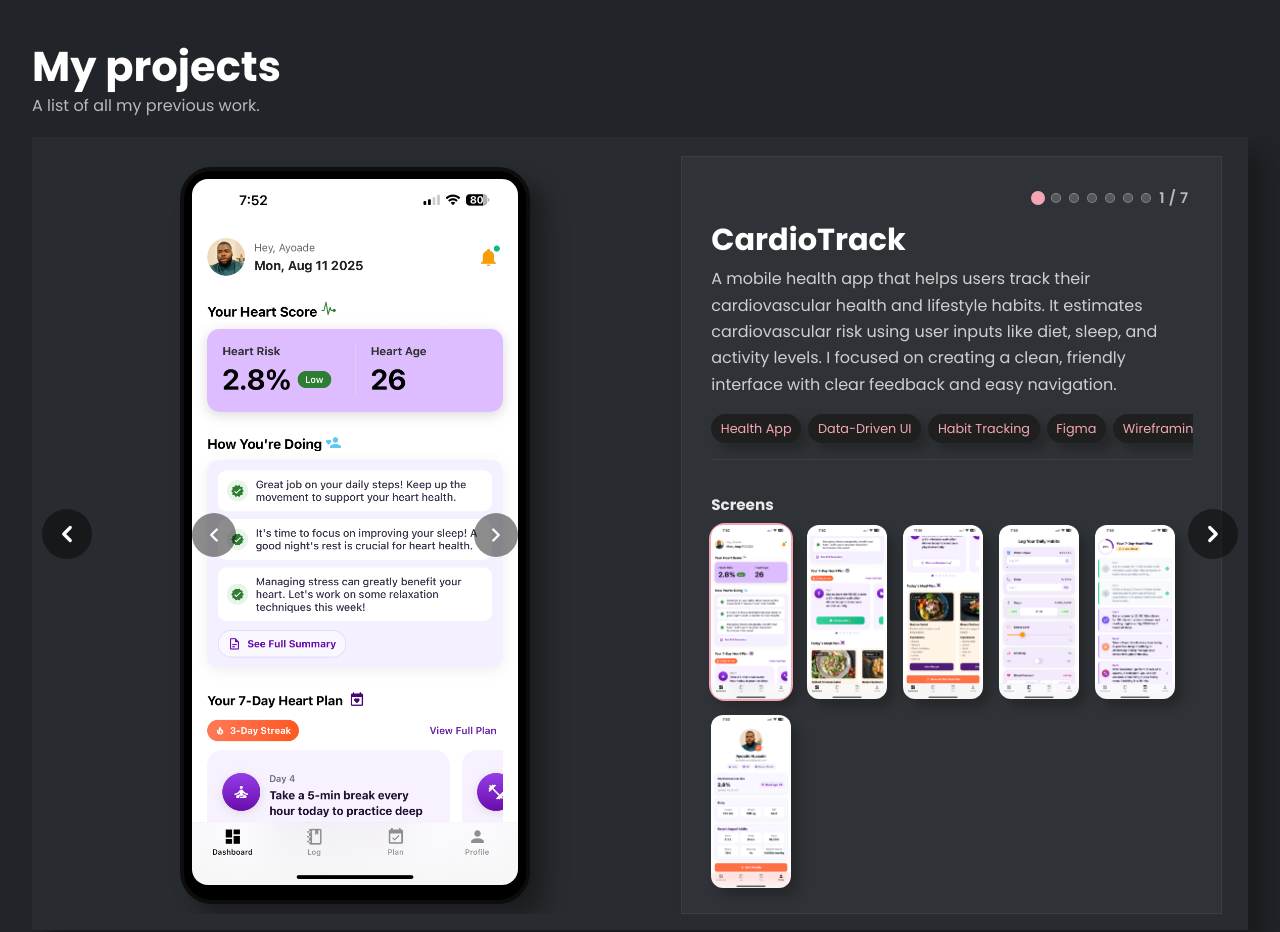
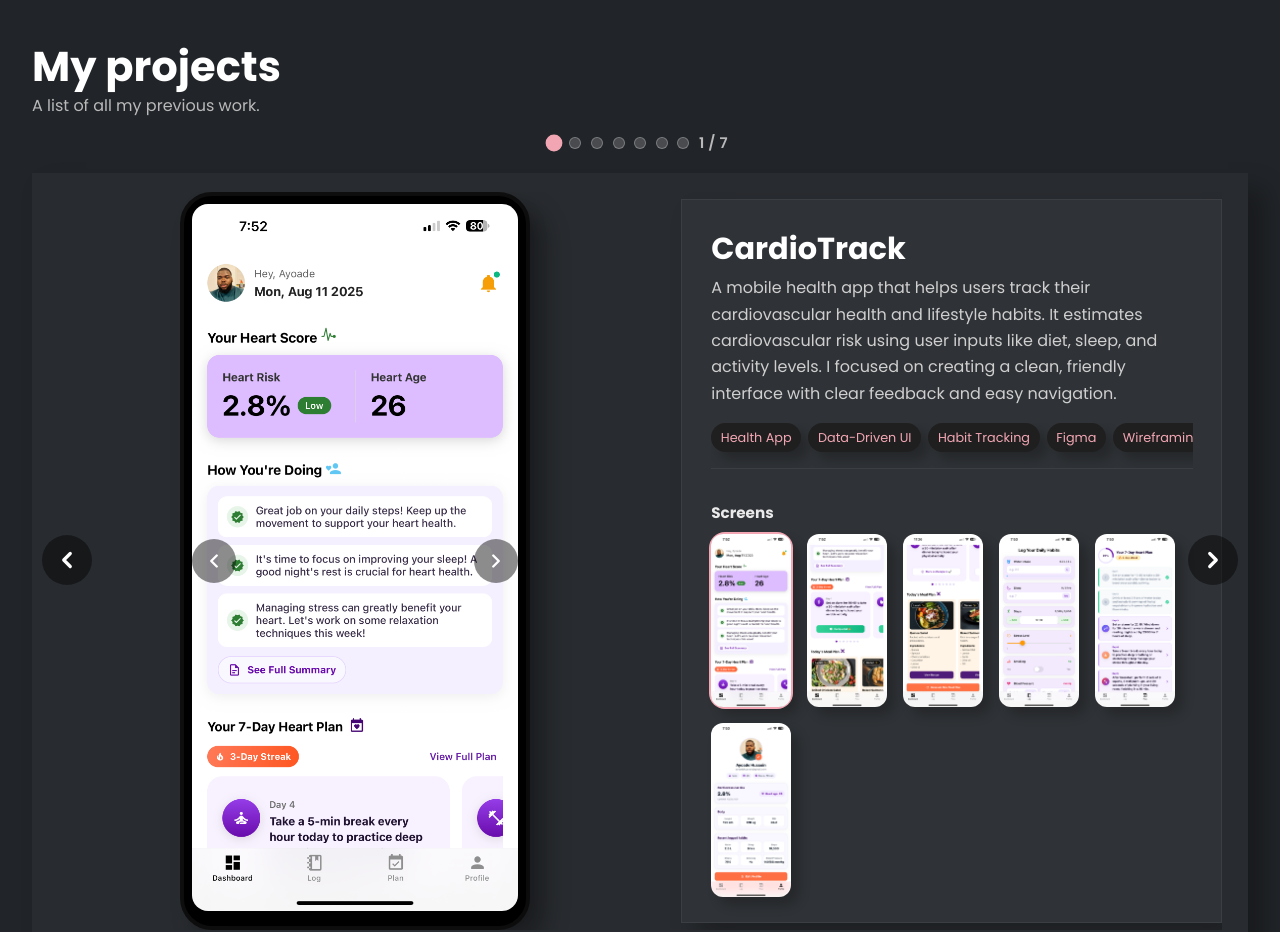
Before and after one commit to maryam-sulayman/portfolio, a React (Vite) app: page / in a window 1280 px wide. Shown: the part 940-1872 px from the top of the page. Built offline with nearby package versions, Linux system fonts and the light colour scheme.

Commit message:
made some css changes to the project indicator

```diff
--- a/src/components/Projects.jsx
+++ b/src/components/Projects.jsx
@@ -173,6 +173,18 @@ const onThumbClick = (pi, i) => {
         <p className="muted">A list of all my previous work.</p>
       </div>
 
+{/* Desktop-only dots at top */}
+<div className="proj-dots-top" aria-label="Project navigation">
+  {PROJECTS.map((_, i) => (
+    <button
+      key={i}
+      className={`dot ${i === projectIndex ? "active" : ""}`}
+      onClick={() => goToProject(i)}
+      aria-label={`Go to project ${i + 1} of ${PROJECTS.length}`}
+    />
+  ))}
+  <span className="proj-count">{projectIndex + 1} / {PROJECTS.length}</span>
+</div>
 
       <div className="carousel">
 <button className="nav-cta left" onClick={prevProject} disabled={projectIndex === 0}>
--- a/src/styles/Projects.css
+++ b/src/styles/Projects.css
@@ -174,20 +174,20 @@
 
 .tags{
   display:flex;
-  flex-wrap:nowrap;              /* no wrapping */
+  flex-wrap:nowrap;
   gap:.45rem;
-  overflow-x:auto;               /* scroll if overflow */
+  overflow-x:auto;
   -webkit-overflow-scrolling:touch;
   scrollbar-width:none;
     margin: .4rem 0 1.1rem;
   padding: 0 0 1rem;
   list-style: none;
-  border-bottom: 1px solid rgba(255, 255, 255, .06);        /* Firefox */
+  border-bottom: 1px solid rgba(255, 255, 255, .06);
 }
-.tags::-webkit-scrollbar{ display:none; } /* WebKit */
+.tags::-webkit-scrollbar{ display:none; }
 
 .tags li{
-  white-space:nowrap;            /* keep each chip on one line */
+  white-space:nowrap;
   padding:.3rem .6rem;
   font-size:.8rem;
   background:#1f1f1f;
@@ -322,6 +322,7 @@
 .nav-cta:hover {
   background: var(--accent);
   transform: translateY(-50%) scale(1.05);
+  color: #111;
 }
 
 .nav-cta.left {
@@ -353,7 +354,8 @@
     gap: 0;
   }
   .nav-cta:hover {
-    background: rgba(0, 0, 0, .6)
+    background: rgba(0, 0, 0, .6);
+    color: white;
   }
 
   .nav-cta svg {
@@ -406,40 +408,51 @@
 }
 }
 
-.proj-indicator {
-  display: flex;
-  gap: .5rem;
-  align-items: center;
-  margin: 0 0 1rem;
-   margin:.25rem auto .5rem;
+.proj-indicator{
+  display:flex;
+  gap:.5rem;
+  align-items:center;
+  margin:.25rem auto .5rem;
   width:100%;
-     justify-content: flex-end;
+  justify-content:center;
+}
+.proj-dots{ display:flex; align-items:center; gap:.5rem; line-height:0; }
+.proj-dots .dot{
+  width:10px; height:10px; border-radius:50%;
+  border:1px solid rgba(255,255,255,.28);
+  background:rgba(255,255,255,.18);
+  transition:transform .15s ease, background .15s ease, border-color .15s ease;
+}
+.proj-dots .dot:hover{ transform:scale(1.1); }
+.proj-dots .dot.active{ background:var(--accent); border-color:var(--accent); transform:scale(1.4); }
+
+.proj-dots-top{
+  display:none;
+  align-items:center;
+  justify-content:center;
+  gap:.6rem;
+  margin:.9rem 0 1.2rem;
+}
+.proj-dots-top .dot{
+  width:10px; height:10px; border-radius:50%;
+  border:1px solid rgba(255,255,255,.28);
+  background:rgba(255,255,255,.18);
+  transition:transform .15s ease, background .15s ease, border-color .15s ease;
+}
+.proj-dots-top .dot:hover{ transform:scale(1.1); }
+.proj-dots-top .dot.active{ background:var(--accent); border-color:var(--accent); transform:scale(1.4); }
+.proj-dots-top .proj-count{
+  font-weight:600; font-size:.92rem; color:var(--muted);
+  letter-spacing:.02em; min-width:3.5ch;
 }
 
-
-   .proj-dots{ display:flex; align-items:center; gap:.5rem; line-height:0; }
-
-
-.proj-dots .dot {
-  width: 10px;
-  height: 10px;
-  border-radius: 50%;
+.proj-dots .dot,
+.proj-dots-top .dot{
   padding: 0;
-  border: 1px solid rgba(255,255,255,.28);
-  background: rgba(255,255,255,.18);
-  cursor: pointer;
-  transform: scale(1);
-  transition: transform .15s ease, background .15s ease, border-color .15s ease;
-  position: relative;
-  cursor: pointer;
+  appearance: none;
+  -webkit-appearance: none;
+  box-sizing: content-box;
 }
-.proj-dots .dot.active {
-  background: var(--accent);
-  border-color: var(--accent);
- transform: scale(1.4)
-}
-.proj-dots .dot:hover { transform: scale(1.1); }
-
 
 @media (max-width: 980px) {
   .proj-dots .dot{
@@ -461,6 +474,11 @@
     gap: 1.4rem;
     text-align: center;
   }
+    .proj-indicator{ display:flex;
+       margin-top: 0;
+    margin-bottom: 1rem; }
+  .proj-dots-top{ display:none; }
+
 
   .projects-header .muted,   .info-card .desc {
     font-size: .95rem;
@@ -479,9 +497,9 @@
   .device-frame.desktop {
     max-width: 400px;
   }
-  .proj-indicator {
-    justify-content: center;
-    margin-top: 0;
-    margin-bottom:  1rem;
-  }
 }
+
+@media (min-width: 851px){
+  .proj-dots-top{ display:flex; }
+  .info-card .proj-indicator{ display:none; }
+}
```
